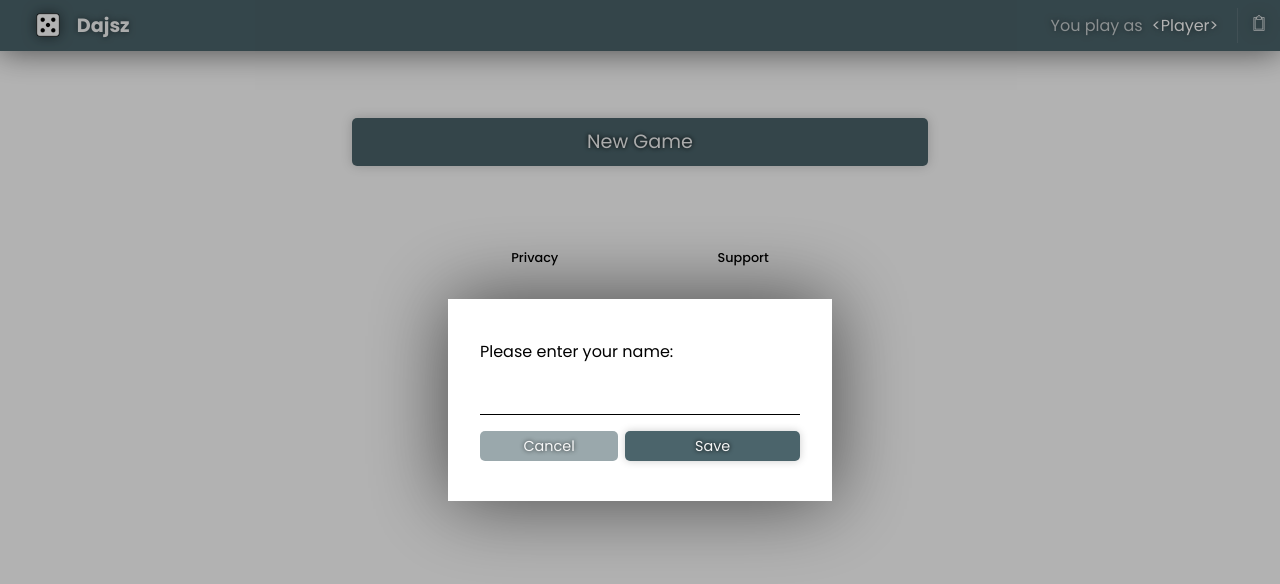
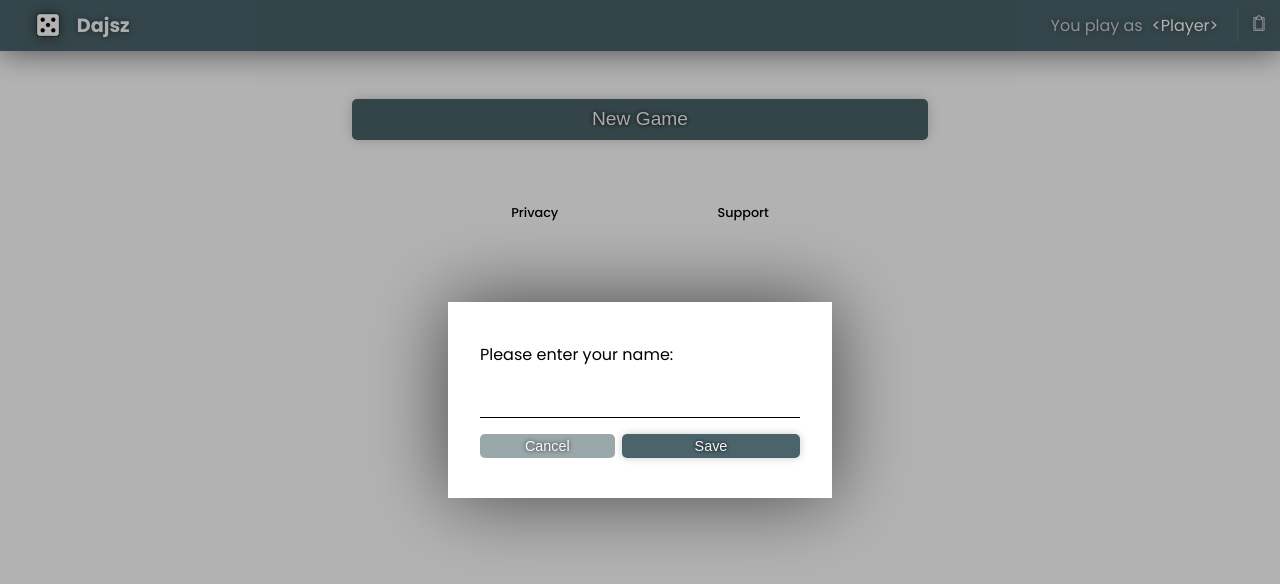
Before and after one commit to akarasz/dajsz, a React (Create React App) app: page / in a window 1280 px wide. Shown: the top 584 px of the page. Built offline with nearby package versions, Linux system fonts and the light colour scheme.

Commit message:
refactor: changed div buttons to button

```diff
--- a/public/style.css
+++ b/public/style.css
@@ -70,12 +70,12 @@ header .item {
   align-self: center;
 }
 
-.action {
+button, .action {
   cursor: pointer;
   -webkit-tap-highlight-color: transparent;
 }
 
-.action:hover {
+button:hover, .action:hover {
   text-shadow: 0 0 1em hsla(194, 0%, 100%, 1);
 }
 
@@ -293,23 +293,24 @@ header img {
   border-bottom-right-radius: .75em;
 }
 
-.button {
+button {
   padding: .5em 3em;
   background-color: hsla(194, 40%, 20%, .8);
   color: hsla(194, 0%, 100%, .95);
   font-size: 1.2em;
 
+  border: none;
   box-shadow: 0 0 .6em hsla(194, 0%, 0%, .2);
   border-radius: 5px;
   text-align: center;
   text-shadow: 0 0 .3em hsla(194, 0%, 0%, 1);
 }
 
-.button:hover {
+button:hover {
   background-color: hsla(194, 40%, 30%, .8);
 }
 
-.button.disabled {
+button[disabled] {
   background-color: hsla(194, 10%, 20%, .1);
   color: hsla(194, 0%, 100%, .95);
   box-shadow: none;
@@ -317,22 +318,22 @@ header img {
   cursor: not-allowed;
 }
 
-.button:hover.disabled {
+button[disabled]:hover {
   background-color: hsla(194, 10%, 20%, .1);
 }
 
-.button.small {
+button.small {
   padding: .3em 1.2em;
   font-size: .9em;
 }
 
-.button.secondary {
+button.secondary {
   background-color: hsla(194, 40%, 20%, .45);
   text-shadow: 0 0 .3em hsla(194, 0%, 0%, .8);
   box-shadow: none;
 }
 
-.button.secondary:hover {
+button.secondary:hover {
   background-color: hsla(194, 40%, 25%, .45);
   box-shadow: none;
 }
@@ -452,15 +453,15 @@ header img {
   flex-direction: row-reverse;
 }
 
-.dialog.name .buttons .button {
+.dialog.name .buttons button {
   margin-left: .5em;
   flex-grow: 2;
 }
 
-.dialog.name .buttons .button:last-child {
+.dialog.name .buttons button:last-child {
   margin-left: 0;
 }
 
-.dialog.name .buttons .button.secondary {
+.dialog.name .buttons button.secondary {
   flex-grow: 1;
 }
--- a/src/App.jsx
+++ b/src/App.jsx
@@ -46,7 +46,7 @@ const Home = ({ name }) => {
 
   return (
     <div class="home">
-      <div class="action button" onClick={handleClickOnNewGame}>New Game</div>
+      <button onClick={handleClickOnNewGame}>New Game</button>
       <div>
         <ul>
           <li><Link to="/privacy">Privacy</Link></li>
@@ -160,8 +160,8 @@ const NameModal = ({ name, show, handleClose, handleSave }) => {
         <p>Please enter your name:</p>
         <input autoFocus type="text" value={input} onChange={updateInput} />
         <div class="buttons">
-          <div class="small action button" onClick={handleClick}>Save</div>
-          <div class="small secondary action button" onClick={handleCancel}>Cancel</div>
+          <button class="small" onClick={handleClick}>Save</button>
+          <button class="small secondary" onClick={handleCancel}>Cancel</button>
         </div>
       </div>
     </Modal>)
--- a/src/Yahtzee.jsx
+++ b/src/Yahtzee.jsx
@@ -228,18 +228,11 @@ const RollCount = ({ rollCount }) => {
 }
 
 const RollButton = ({ active, onRoll }) => {
-  const classes = ["roll", "action", "button"]
-  if (!active) {
-    classes.push("disabled")
+  if (active) {
+    return <button className="roll" onClick={onRoll}>Roll</button>
+  } else {
+    return <button className="roll" disabled>Roll</button>
   }
-  const className = classes.join(" ")
-
-  let onClick = undefined
-  if (active) {
-    onClick = onRoll
-  }
-
-  return <div className={className} onClick={onClick}>Roll</div>
 }
 
 const Scores = (props) => (
```
